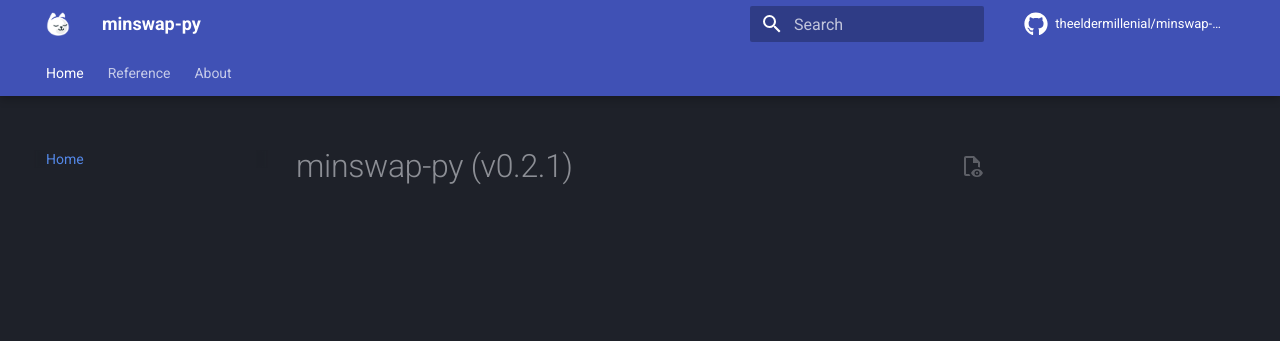
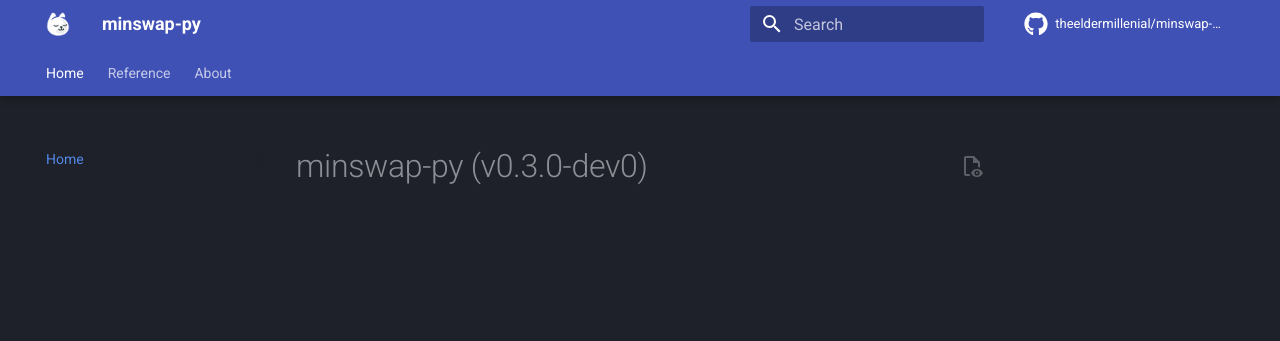
Before and after one commit to theeldermillenial/minswap-py, an MkDocs documentation site: the page built from docs/index.md, in a window 1280 px wide. Shown: the top 341 px of the page. Built offline with MkDocs 1.6.1 and Material for MkDocs 9.7.7, drawn with Linux system fonts in a browser that asks for light colours; comment, search, counter and statistics services are not loaded.

Commit message:
Bump version: 0.2.1 → 0.3.0-dev0

```diff
--- a/docs/index.md
+++ b/docs/index.md
@@ -1 +1 @@
-# minswap-py (v0.2.1)
+# minswap-py (v0.3.0-dev0)
--- a/pyproject.toml
+++ b/pyproject.toml
@@ -1,6 +1,6 @@
 [tool.poetry]
 name = "minswap-py"
-version = "0.2.1"
+version = "0.3.0-dev0"
 description = ""
 authors = ["eldermillenial <eldermillenial@protonmail.com>"]
 readme = "README.md"
--- a/src/minswap/__init__.py
+++ b/src/minswap/__init__.py
@@ -2,4 +2,4 @@
 # from minswap import addr, assets, models, pools, transactions, utils  # noqa
 from minswap import models  # noqa
 
-__version__ = "0.2.1"
+__version__ = "0.3.0-dev0"
```
Also changed, not shown: README.md (+2 -2 lines), .bumpversion.cfg.
